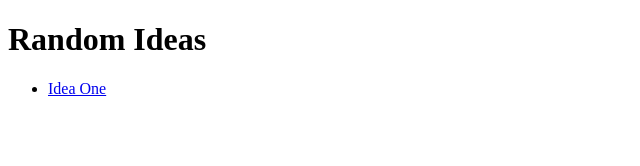
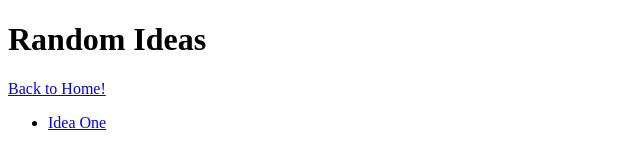
Before and after one commit to exploringsci/exploringsci.github.io, a plain HTML site: page ideas.html in a window 1280 px wide. Shown: the whole page, without its empty margins (0-640 px from the left). Drawn offline with Linux system fonts and the light colour scheme.

Commit message:
added link in ideas.html to go back home

```diff
--- a/ideas.html
+++ b/ideas.html
@@ -8,6 +8,9 @@
 </head>
 <body>
     <h1>Random Ideas</h1>
+    <div>
+        <a href="index.html">Back to Home!</a>
+    </div>
     <ul>
         <li>
             <a href="./ideas/ideaOne.html">
```
